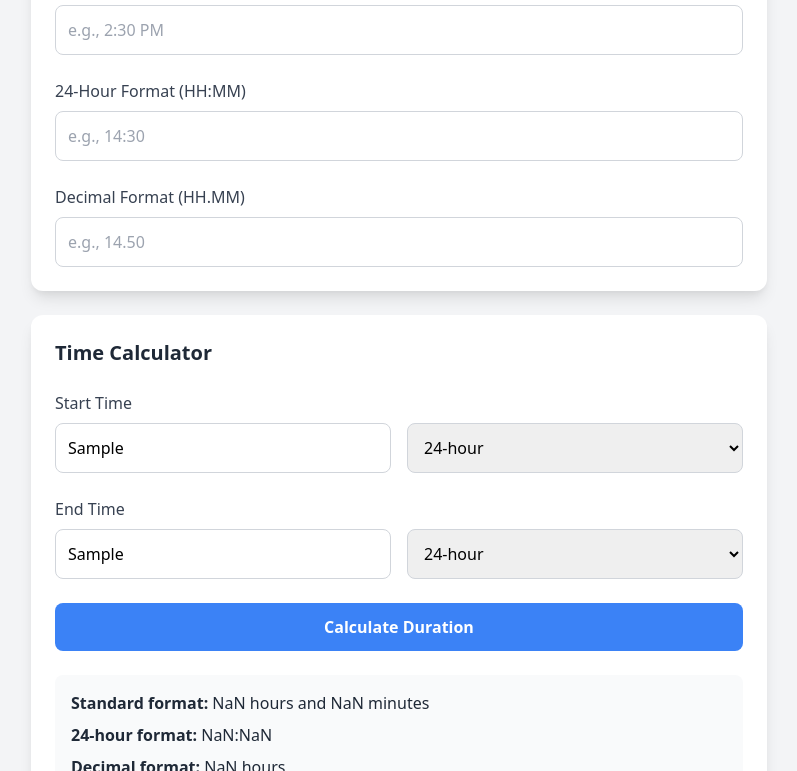
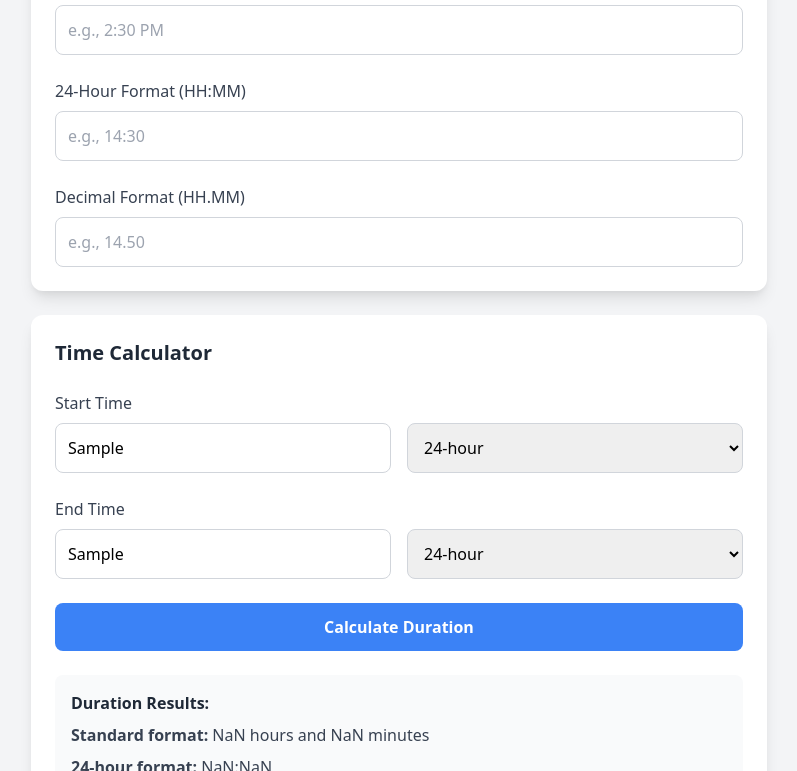
Before and after one commit to NeuralBloom/time-converter, a plain HTML site: page index.html in a window 1280 px wide. Both pictures are taken after typing "Sample", "Sample" into the empty fields and a click on the button "Calculate Duration". Shown: the part 235-1006 px from the top of the page, without its empty margins (241-1038 px from the left). Drawn offline with nearby package versions, Linux system fonts and the light colour scheme.

Commit message:
Update index.html

```diff
--- a/index.html
+++ b/index.html
@@ -77,11 +77,12 @@
                 </button>
 
                 <!-- Results -->
-                <div id="calculationResult" class="hidden space-y-2 p-4 bg-gray-50 rounded-lg">
-                    <div id="result12" class="text-gray-800"></div>
-                    <div id="result24" class="text-gray-800"></div>
-                    <div id="resultDecimal" class="text-gray-800"></div>
-                </div>
+<div id="calculationResult" class="hidden mt-4 p-4 bg-gray-50 rounded-lg space-y-2">
+    <h3 class="font-semibold text-gray-800 mb-2">Duration Results:</h3>
+    <div id="result12" class="text-gray-700"></div>
+    <div id="result24" class="text-gray-700"></div>
+    <div id="resultDecimal" class="text-gray-700"></div>
+</div>
             </div>
         </div>
 
```
